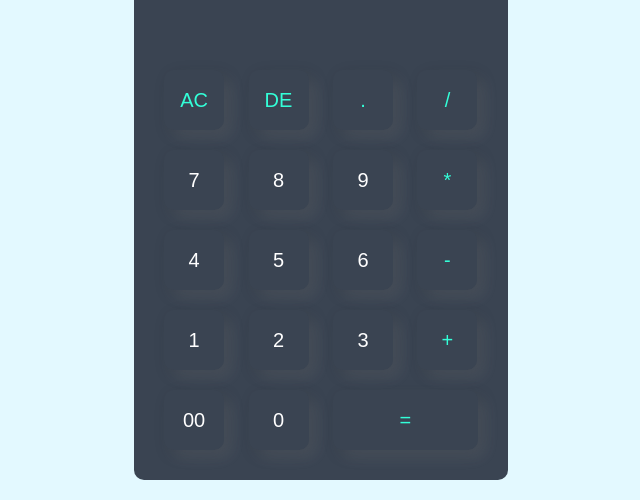
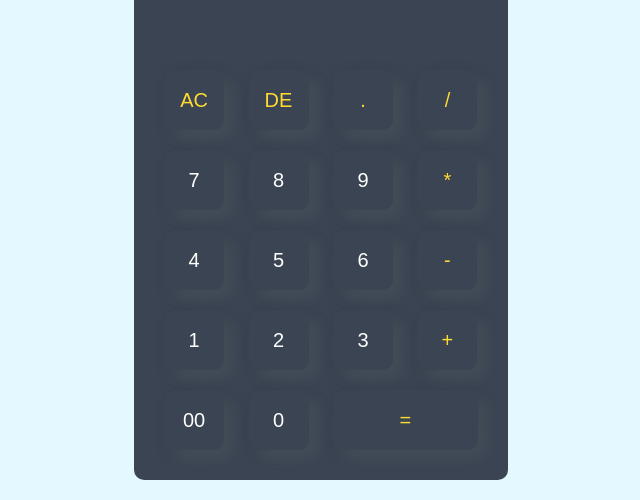
Before and after one commit to sarahmm0002/calculator, a plain HTML site: page index.html in a window 1280 px wide. Shown: the part 200-700 px from the top of the page, without its empty margins (319-959 px from the left). Drawn offline with Linux system fonts and the light colour scheme.

Commit message:
Add files via upload

```diff
--- a/style.css
+++ b/style.css
@@ -49,5 +49,5 @@ form input.equal{
 width: 145px;
 }
 form input.operator{
-    color:#33ffd8;
+    color:#ffda33;
 }
```
